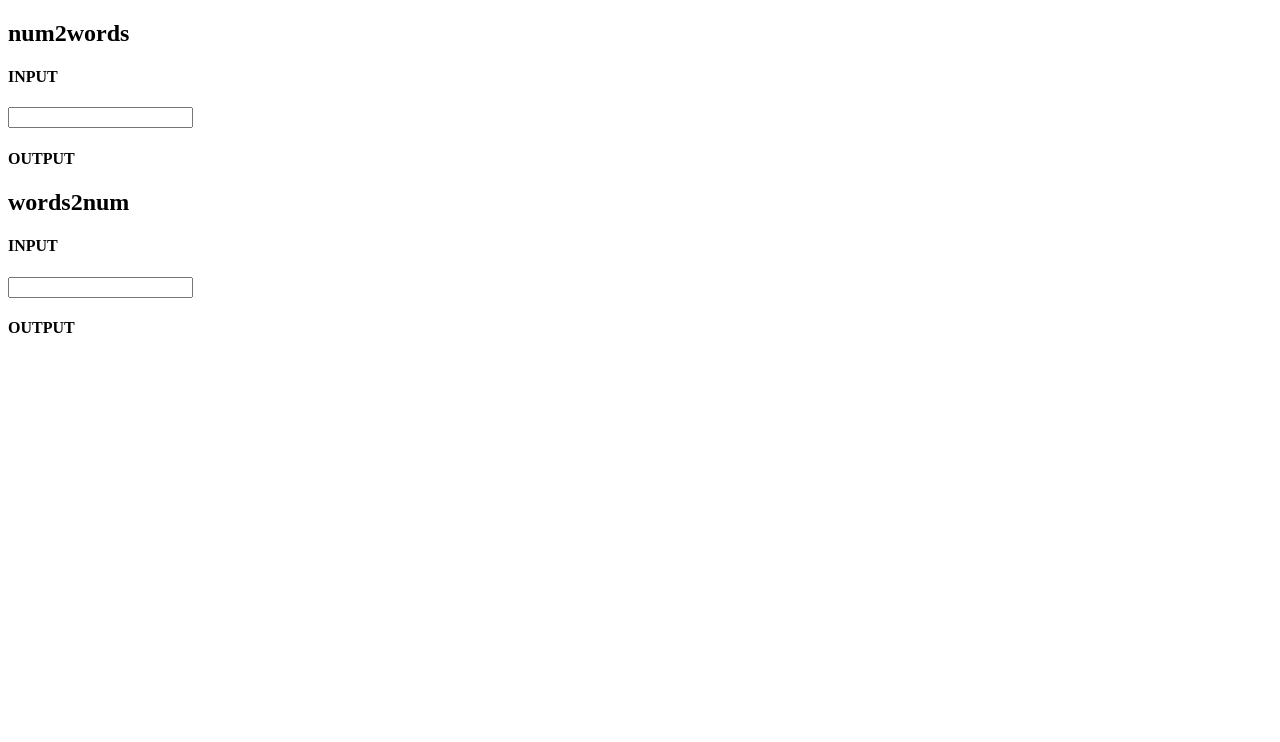
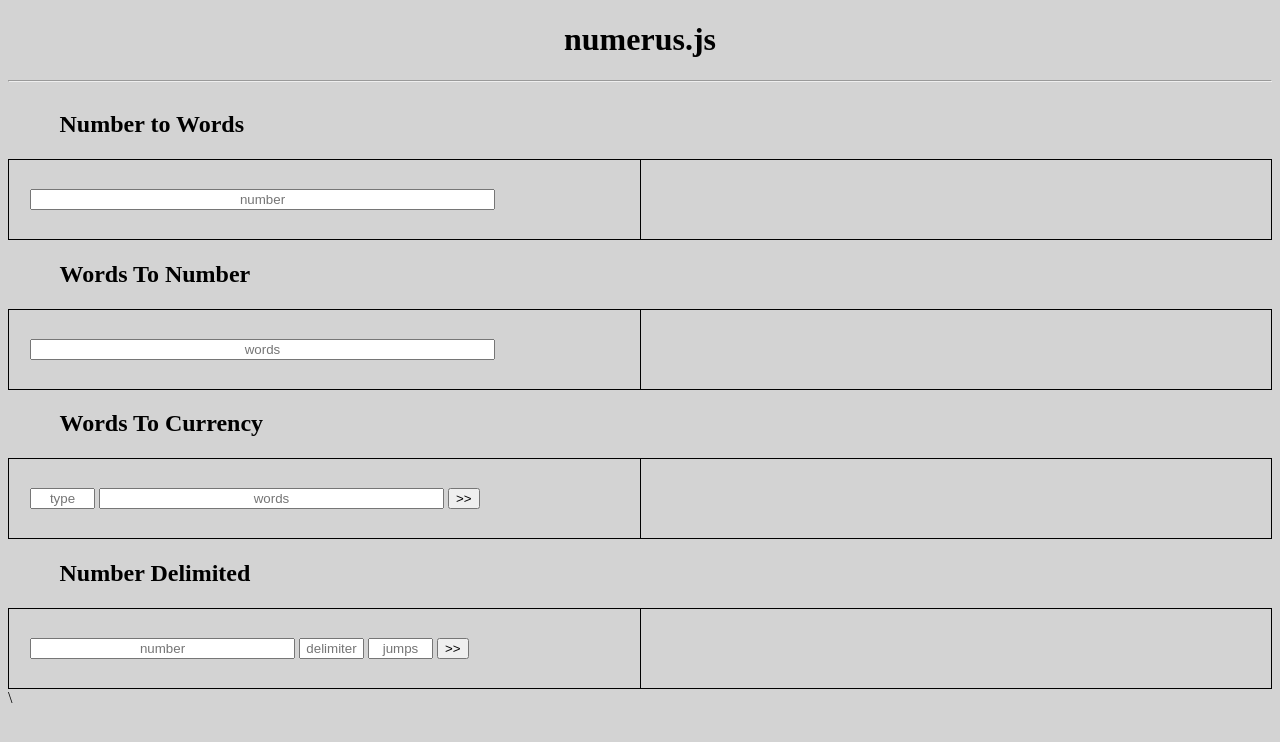
Before and after one commit to rlbayeta2589/cmsc128-ay2015-16-assign001-js, a plain HTML site: page index.html in a window 1280 px wide. Drawn offline with Linux system fonts and the light colour scheme.

Commit message:
update the demo file for numerus.js

```diff
--- a/index.html
+++ b/index.html
@@ -3,20 +3,127 @@
 <head>
 	<meta charset="utf-8">
 	<title>Bayeta_CMSC128_AB1L</title>
+	<style>
+		body {
+			background-color:lightgrey;
+		}
+		input {
+			text-align:center;
+		}
+		table{
+    		border-collapse: collapse;
+		}
+		td {
+			border: 1px solid black;
+			width: 45%;
+		}
+		tr{
+			height: 80px;
+			text-indent: 20px;
+		}
+		.title{
+			width: 100%;
+			height: 100%;
+			text-indent: 50px;
+		}
+		.title td{
+			border :none;
+		}
+	</style>
 </head>
 <body>
-	<h2>num2words</h2>
-	<h4>INPUT</h4>
-	<input type="text" id="input" onkeyup="document.getElementById('output').innerHTML = numerus.numToWords(this.value);">
-    <h4>OUTPUT</h4>
-    <p id="output"></p>
+	<h1 style="text-align:center">numerus.js</h1>
+	<hr>
+	<div>
+		<table width="100%">
+			<tr class="title">
+				<td><h2>Number to Words</h2></td>
+			</tr>
+			<tr>
+				<td>
+					<input type="text" id="input1" size="55" onkeyup="toWords()" placeholder="number">
+			    </td>
+				<td>
+	   				<p id="output1"></p>
+				</td>
+			</tr>
+			<tr class="title">
+				<td ><h2>Words To Number</h2></td>
+				<td></td>
+			</tr>
+			<tr>
+				<td>
+					<input type="text" id="input2" size="55" onkeyup="toNum()" placeholder="words">
+			    </td>
+				<td>
+					<p id="output2"></p>
+				</td>
+			</tr>
+			<tr class="title">
+				<td><h2>Words To Currency</h2></td>
+				<td></td>
+			</tr>
+			<tr>
+				<td>
+					<input type="text" id="input3a" size="5" placeholder="type">
+					<input type="text" id="input3b" size="40" placeholder="words">
+					<button onclick="currency()">>></button>
+			    </td>
+				<td>
+					<p id="output3"></p>
+				</td>
+			</tr>
+			<tr class="title">
+				<td><h2>Number Delimited</h2></td>
+				<td></td>
+			</tr>
+			<tr>
+				<td>
+					<input type="text" id="input4a" size="30" placeholder="number">
+					<input type="text" id="input4b" size="5" placeholder="delimiter">
+					<input type="text" id="input4c" size="5" placeholder="jumps">
+					<button onclick="delimit()">>></button>
+			    </td>
+				<td>
+					<p id="output4"></p>
+				</td>
+			</tr>
+		</table>
+	</div>
 
-    <h2>words2num</h2>
-	<h4>INPUT</h4>
-	<input type="text" id="input2" onkeyup="document.getElementById('output2').innerHTML = numerus.wordsToNum(this.value);">
-    <h4>OUTPUT</h4>
-    <p id="output2"></p>
+    <script src="numerus.js"></script>\
+    <script>
+    	function toWords(){
+    		var output = document.getElementById('output1'),
+    			input = document.getElementById('input1'),
+    			answer = numerus.numToWords(input.value);
 
-    <script src="numerus.js"></script>
+    			output.innerHTML =  (answer=='Incomplete request data' ? '':answer);
+    	}
+    	function toNum(){
+    		var output = document.getElementById('output2'),
+    			input = document.getElementById('input2').value,
+    			answer = numerus.wordsToNum(input);
+
+    			output.innerHTML =  (answer=='Incomplete request data' ? '':answer);
+    	}
+    	function currency(){
+    		var output = document.getElementById('output3'),
+    			input1 = document.getElementById('input3a').value,
+    			input2 = document.getElementById('input3b').value,
+    			answer = numerus.wordsToCurrency(input2,input1);
+
+    			output.innerHTML =  answer;
+    	}
+    	function delimit(){
+    		var output = document.getElementById('output4'),
+    			input1 = document.getElementById('input4a').value,
+    			input2 = document.getElementById('input4b').value,
+    			input3 = document.getElementById('input4c').value,
+    			answer = numerus.numberDelimited(input1,input2,input3);
+
+    			output.innerHTML =  answer;
+    	}
+    </script>
 </body>
 </html>
```
